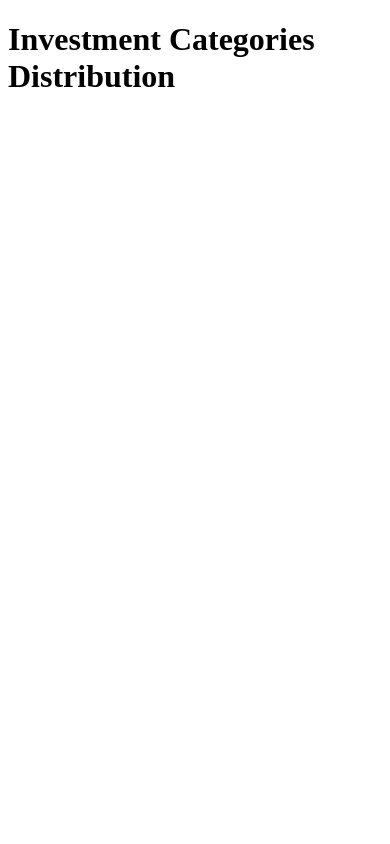
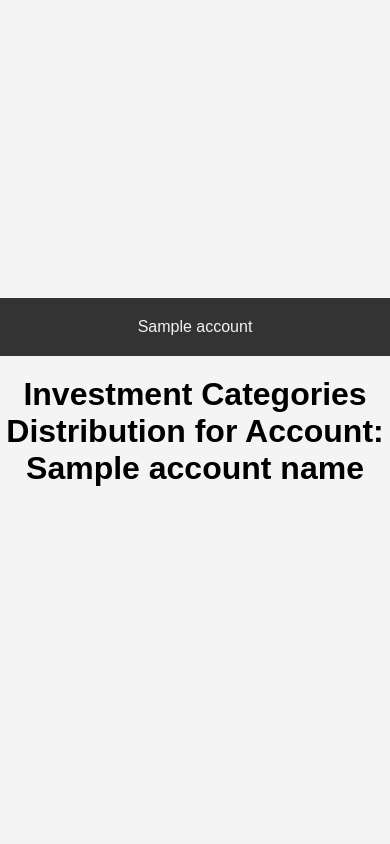
Before and after one commit to GracieElizabeth/FidelityCSVParser, a Flask app: template templates/index.html in a window 390 px wide. Run offline with Flask 3, Linux system fonts and the light colour scheme; the template is opened without the code that fills it: most values are stand-ins (such as "Sample title", 1, 10 or a date in 2020); data that the repository does not hold is empty; some libraries are stand-ins or nearby versions.

Commit message:
Adding tables and pages

```diff
--- a/main.py
+++ b/main.py
@@ -2,7 +2,6 @@ from flask import Flask, render_template, jsonify
 import pandas as pd
 
 app = Flask(__name__)
-
 
 def get_data():
     file_path = 'Portfolio_Positions_Jan-03-2025.csv'
@@ -17,33 +16,59 @@ def get_data():
     }
 
     df = df.dropna(subset=['Account Name'])
-    account_category_sums = {account: {category: 0 for category in categories} for account in
-                             df['Account Name'].unique()}
+    account_category_sums = {account: {category: 0 for category in categories} for account in df['Account Name'].unique()}
+    account_table_data = {account: {category: [] for category in categories} for account in df['Account Name'].unique()}
+
+    for account in account_table_data:
+        account_table_data[account]['Uncategorized'] = []
 
     for _, row in df.iterrows():
-        if 'The data and information in this spreadsheet' in str(row):
-            break
         account_name = row['Account Name']
-        symbol = row['Symbol']
-        quantity = row['Quantity']
+        symbol, description, quantity = row['Symbol'], row['Description'], row['Quantity']
+        total_gain_loss_dollar, total_gain_loss_percent = row['Total Gain/Loss Dollar'], row['Total Gain/Loss Percent']
 
+        categorized = False
         for category, symbols in categories.items():
             if symbol in symbols:
+                account_table_data[account_name][category].append({
+                    'Symbol': symbol,
+                    'Description': description,
+                    'Quantity': quantity,
+                    'Total Gain/Loss Dollar': total_gain_loss_dollar,
+                    'Total Gain/Loss Percent': total_gain_loss_percent
+                })
                 account_category_sums[account_name][category] += quantity
+                categorized = True
+                break
 
-    return account_category_sums
+        if not categorized:
+            account_table_data[account_name]['Uncategorized'].append({
+                'Symbol': symbol,
+                'Description': description,
+                'Quantity': quantity,
+                'Total Gain/Loss Dollar': total_gain_loss_dollar,
+                'Total Gain/Loss Percent': total_gain_loss_percent
+            })
 
+    return account_category_sums, account_table_data
 
 @app.route('/')
 def index():
-    return render_template('index.html')
+    accounts, _ = get_data()
+    return render_template('index.html', accounts=accounts.keys(), account_name=list(accounts.keys())[0])
 
+@app.route('/account/<account_name>')
+def account(account_name):
+    accounts, _ = get_data()
+    return render_template('index.html', accounts=accounts.keys(), account_name=account_name)
 
-@app.route('/data')
-def data():
-    account_category_sums = get_data()
-    return jsonify(account_category_sums)
-
+@app.route('/data/<account_name>')
+def data(account_name):
+    account_category_sums, account_table_data = get_data()
+    return jsonify({
+        'chartData': account_category_sums.get(account_name, {}),
+        'tableData': account_table_data.get(account_name, {})
+    })
 
 if __name__ == '__main__':
     app.run(debug=True)
--- /dev/null
+++ b/static/styles.css
@@ -0,0 +1,65 @@
+body {
+    font-family: Arial, sans-serif;
+    margin: 0;
+    padding: 0;
+    display: flex;
+    flex-direction: column;
+    align-items: center;
+    justify-content: center;
+    min-height: 100vh;
+    background-color: #f4f4f4;
+}
+
+nav {
+    background-color: #333;
+    width: 100%;
+    text-align: center;
+    padding: 10px 0;
+}
+
+nav a {
+    display: inline-block;
+    color: #f2f2f2;
+    padding: 14px 20px;
+    text-decoration: none;
+    transition: background-color 0.3s, color 0.3s;
+}
+
+nav a:hover {
+    background-color: #ddd;
+    color: black;
+}
+
+h1, h2 {
+    text-align: center;
+    margin: 20px 0;
+}
+
+#charts, #tables {
+    width: 90%;
+    max-width: 800px;
+    margin-top: 20px;
+}
+
+.investment-table {
+    width: 100%;
+    border-collapse: collapse;
+    margin-bottom: 20px;
+}
+
+.investment-table th, .investment-table td {
+    border: 1px solid #ddd;
+    padding: 8px;
+    text-align: left;
+}
+
+.investment-table th {
+    background-color: #333;
+    color: white;
+}
+
+@media (max-width: 600px) {
+    nav a {
+        padding: 10px 14px;
+    }
+}
--- a/templates/index.html
+++ b/templates/index.html
@@ -5,45 +5,97 @@
     <meta name="viewport" content="width=device-width, initial-scale=1.0">
     <title>Investment Categories Distribution</title>
     <script src="https://cdn.plot.ly/plotly-latest.min.js"></script>
+    <link rel="stylesheet" href="{{ url_for('static', filename='styles.css') }}">
 </head>
 <body>
-    <h1>Investment Categories Distribution</h1>
+    <nav>
+        {% for account in accounts %}
+            <a href="{{ url_for('account', account_name=account) }}">{{ account }}</a>
+        {% endfor %}
+    </nav>
+
+    <h1>Investment Categories Distribution for Account: {{ account_name }}</h1>
     <div id="charts"></div>
+    <div id="tables"></div>
 
     <script>
-        async function fetchData() {
-            const response = await fetch('/data');
+        async function fetchData(accountName) {
+            const response = await fetch(`/data/${accountName}`);
             const data = await response.json();
-            updateCharts(data);
+            updateCharts(accountName, data.chartData);
+            updateTables(data.tableData);
         }
 
-        function updateCharts(data) {
+        function updateCharts(accountName, data) {
             const chartsDiv = document.getElementById('charts');
             chartsDiv.innerHTML = '';
 
-            for (const [accountName, categorySums] of Object.entries(data)) {
-                const categories = Object.keys(categorySums).filter(cat => categorySums[cat] > 0);
-                const values = categories.map(cat => categorySums[cat]);
+            const categories = Object.keys(data).filter(cat => data[cat] > 0);
+            const values = categories.map(cat => data[cat]);
 
             const chartDiv = document.createElement('div');
-                chartDiv.id = `chart_${accountName}`;
             chartsDiv.appendChild(chartDiv);
 
-                const data = [{
+            const chartData = [{
                 values: values,
                 labels: categories,
                 type: 'pie'
             }];
 
-                const layout = {
-                    title: `Investment Categories Distribution for Account: ${accountName}`
-                };
-
-                Plotly.newPlot(chartDiv.id, data, layout);
-            }
+            const layout = { title: `Investment Categories Distribution for Account: ${accountName}` };
+            Plotly.newPlot(chartDiv, chartData, layout);
         }
 
-        fetchData();
+        function updateTables(data) {
+            const tablesDiv = document.getElementById('tables');
+            tablesDiv.innerHTML = '';
+
+            const categories = ['foundational', 'growth', 'dividend', 'bonds', 'Uncategorized'];
+            categories.forEach(category => {
+                const categoryData = data[category];
+                if (categoryData.length > 0) {
+                    const header = document.createElement('h2');
+                    header.textContent = capitalize(category);
+                    tablesDiv.appendChild(header);
+
+                    const table = createTable();
+                    categoryData.forEach(row => {
+                        const tr = document.createElement('tr');
+                        ['Symbol', 'Description', 'Quantity', 'Total Gain/Loss Dollar', 'Total Gain/Loss Percent'].forEach(field => {
+                            const td = document.createElement('td');
+                            td.textContent = row[field];
+                            if (field.includes('Total Gain/Loss')) {
+                                const value = parseFloat(row[field].replace(/[^0-9.-]+/g, ""));
+                                td.style.color = value < 0 ? 'red' : 'green';
+                            }
+                            tr.appendChild(td);
+                        });
+                        table.appendChild(tr);
+                    });
+                    tablesDiv.appendChild(table);
+                }
+            });
+        }
+
+        function createTable() {
+            const table = document.createElement('table');
+            table.className = 'investment-table';
+            const headerRow = document.createElement('tr');
+            const headers = ['Symbol', 'Description', 'Quantity', 'Total Gain/Loss Dollar', 'Total Gain/Loss Percent'];
+            headers.forEach(header => {
+                const th = document.createElement('th');
+                th.textContent = header;
+                headerRow.appendChild(th);
+            });
+            table.appendChild(headerRow);
+            return table;
+        }
+
+        function capitalize(str) {
+            return str.charAt(0).toUpperCase() + str.slice(1);
+        }
+
+        fetchData("{{ account_name }}");
     </script>
 </body>
 </html>
```
Lines whose indentation alone changed are shown as unchanged.
